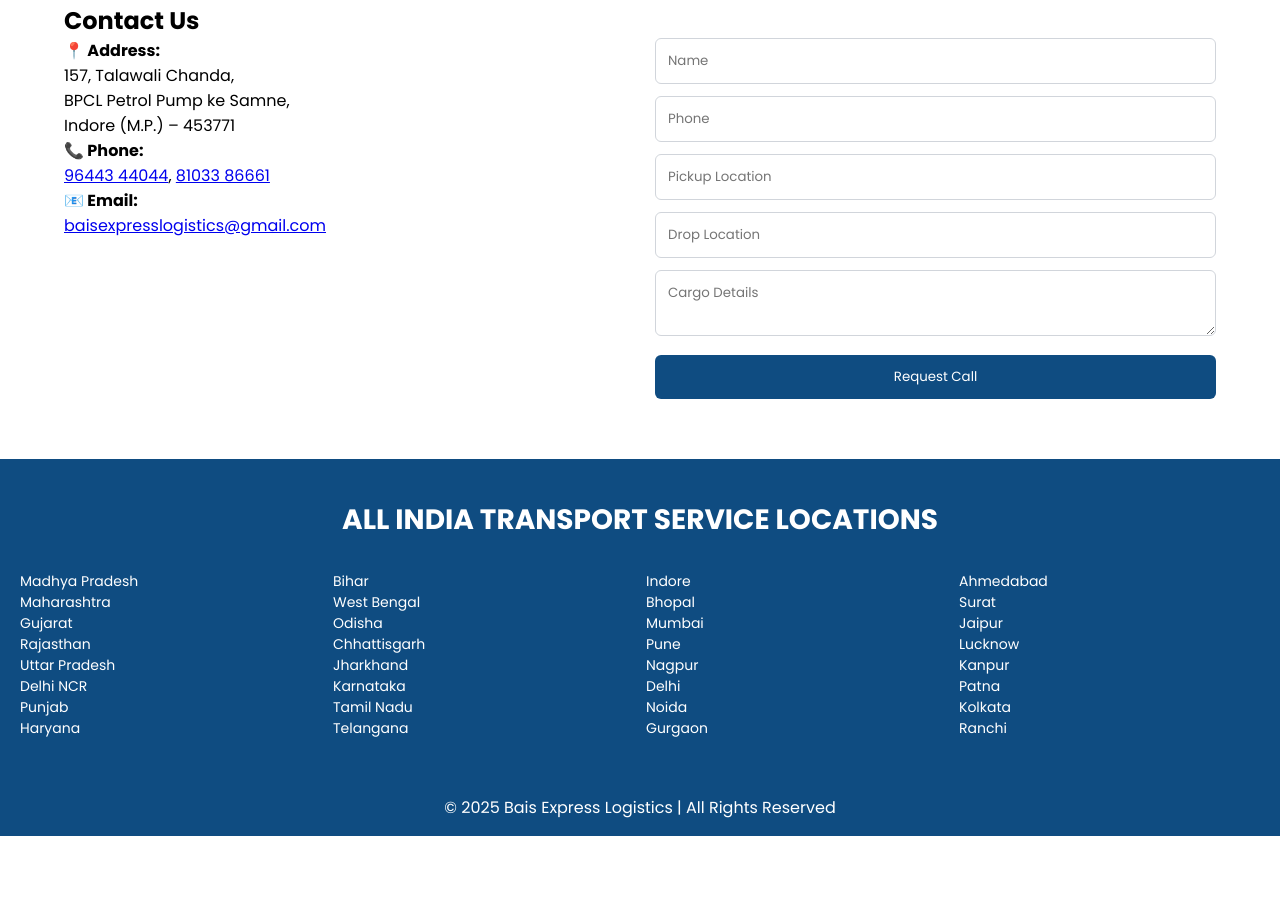
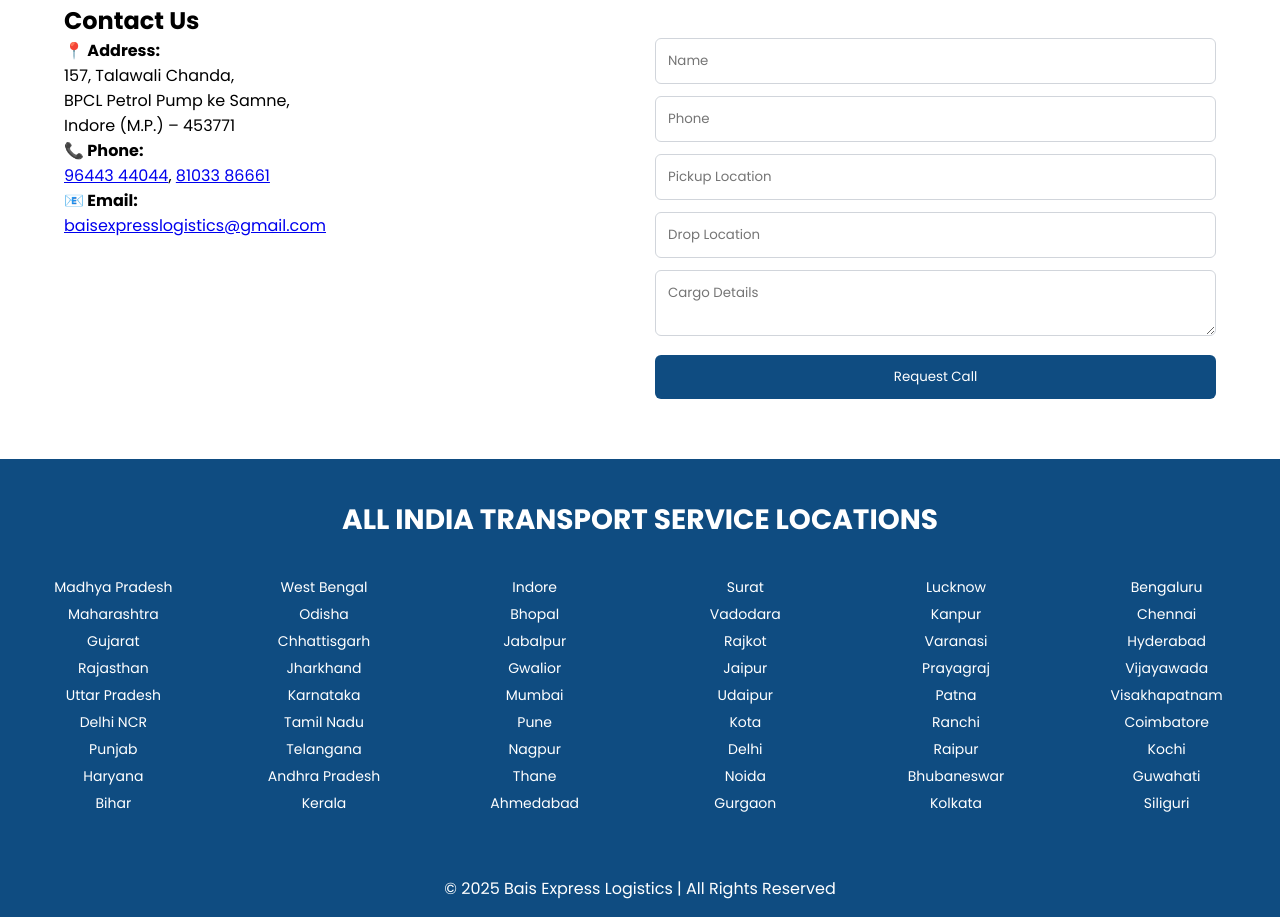
Before and after one commit to Tarun-pal-web/bais-logistics-website, a website: page index.html in a window 1280 px wide. Shown: the part 1028-1945 px from the top of the page. Before the commit the page ends 1864 px from the top, so only its background shows below. Drawn offline with Linux system fonts and the light colour scheme.

Commit message:
Add all India transport service locations

```diff
--- a/index.html
+++ b/index.html
@@ -159,11 +159,80 @@
   <h2 class="service-heading">ALL INDIA TRANSPORT SERVICE LOCATIONS</h2>
 
   <div class="locations-grid">
-    <ul><li>Madhya Pradesh</li><li>Maharashtra</li><li>Gujarat</li><li>Rajasthan</li><li>Uttar Pradesh</li><li>Delhi NCR</li><li>Punjab</li><li>Haryana</li></ul>
-    <ul><li>Bihar</li><li>West Bengal</li><li>Odisha</li><li>Chhattisgarh</li><li>Jharkhand</li><li>Karnataka</li><li>Tamil Nadu</li><li>Telangana</li></ul>
-    <ul><li>Indore</li><li>Bhopal</li><li>Mumbai</li><li>Pune</li><li>Nagpur</li><li>Delhi</li><li>Noida</li><li>Gurgaon</li></ul>
-    <ul><li>Ahmedabad</li><li>Surat</li><li>Jaipur</li><li>Lucknow</li><li>Kanpur</li><li>Patna</li><li>Kolkata</li><li>Ranchi</li></ul>
-  </div>
+
+  <ul>
+    <li>Madhya Pradesh</li>
+    <li>Maharashtra</li>
+    <li>Gujarat</li>
+    <li>Rajasthan</li>
+    <li>Uttar Pradesh</li>
+    <li>Delhi NCR</li>
+    <li>Punjab</li>
+    <li>Haryana</li>
+    <li>Bihar</li>
+  </ul>
+
+  <ul>
+    <li>West Bengal</li>
+    <li>Odisha</li>
+    <li>Chhattisgarh</li>
+    <li>Jharkhand</li>
+    <li>Karnataka</li>
+    <li>Tamil Nadu</li>
+    <li>Telangana</li>
+    <li>Andhra Pradesh</li>
+    <li>Kerala</li>
+  </ul>
+
+  <ul>
+    <li>Indore</li>
+    <li>Bhopal</li>
+    <li>Jabalpur</li>
+    <li>Gwalior</li>
+    <li>Mumbai</li>
+    <li>Pune</li>
+    <li>Nagpur</li>
+    <li>Thane</li>
+    <li>Ahmedabad</li>
+  </ul>
+
+  <ul>
+    <li>Surat</li>
+    <li>Vadodara</li>
+    <li>Rajkot</li>
+    <li>Jaipur</li>
+    <li>Udaipur</li>
+    <li>Kota</li>
+    <li>Delhi</li>
+    <li>Noida</li>
+    <li>Gurgaon</li>
+  </ul>
+
+  <ul>
+    <li>Lucknow</li>
+    <li>Kanpur</li>
+    <li>Varanasi</li>
+    <li>Prayagraj</li>
+    <li>Patna</li>
+    <li>Ranchi</li>
+    <li>Raipur</li>
+    <li>Bhubaneswar</li>
+    <li>Kolkata</li>
+  </ul>
+
+  <ul>
+    <li>Bengaluru</li>
+    <li>Chennai</li>
+    <li>Hyderabad</li>
+    <li>Vijayawada</li>
+    <li>Visakhapatnam</li>
+    <li>Coimbatore</li>
+    <li>Kochi</li>
+    <li>Guwahati</li>
+    <li>Siliguri</li>
+  </ul>
+
+</div>
 </section>
 
 <!-- ================= FOOTER ================= -->
--- a/style.css
+++ b/style.css
@@ -574,3 +574,20 @@ input, textarea {
   color: #ffffff;
   margin-bottom: 30px;
 }
+.locations-grid {
+  display: grid;
+  grid-template-columns: repeat(auto-fit, minmax(180px, 1fr));
+  gap: 24px;
+  text-align: center;
+}
+
+.locations-grid ul {
+  list-style: none;
+  padding: 0;
+}
+
+.locations-grid li {
+  margin: 6px 0;
+  font-size: 14px;
+  color: #ffffff;
+}
```
